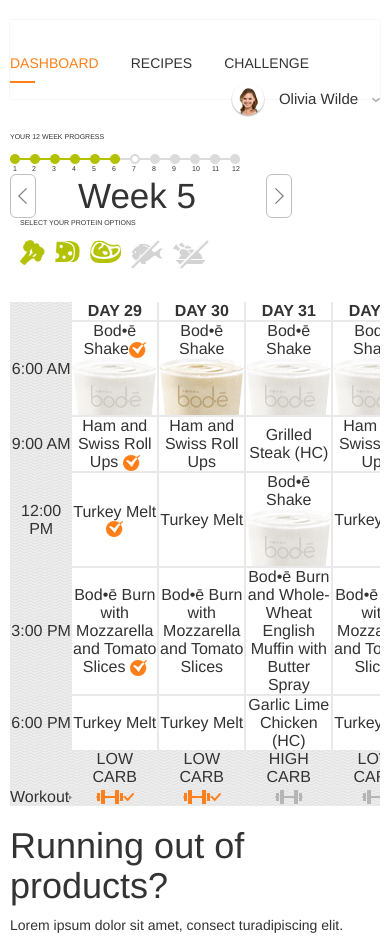
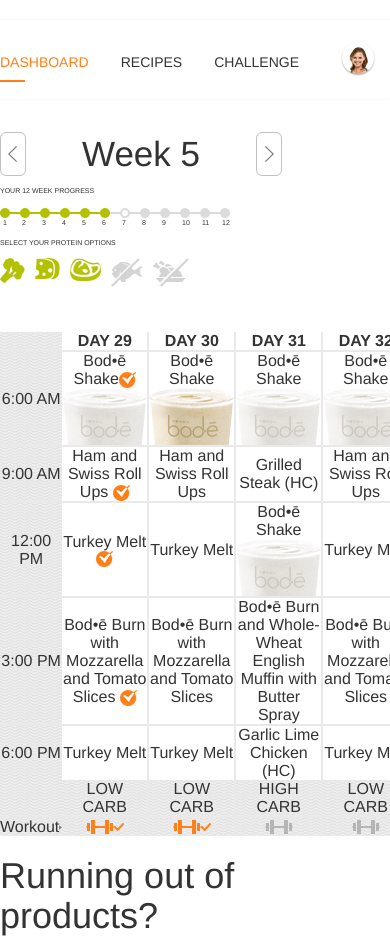
Before and after one commit to CycuMalBackup/supportplz, a website: page index.html in a window 390 px wide. Shown: the top 938 px of the page. Drawn offline with Linux system fonts and the light colour scheme.

Commit message:
some rwd in header and #timetable

```diff
--- a/Gulpfile.js
+++ b/Gulpfile.js
@@ -6,3 +6,6 @@
         .pipe(sass().on('error', sass.logError))
         .pipe(gulp.dest('./styles/css/'));
 });
+gulp.task('watch', function() {
+   gulp.watch('./styles/**.scss', ['styles']);
+});
--- a/index.html
+++ b/index.html
@@ -13,6 +13,7 @@
 
 <body>
 <div class="container">
+    <div class="top-two-sections">
         <header>
             <div class="menu-margin hidden-sm-down"></div>
             <div class="menu-elements">
@@ -30,15 +31,25 @@
             <div class="loggedIn">
                 <img src="./images/headerPhoto.png" alt="photo">
                 <span>Olivia Wilde</span>
-                <img src="./images/headerArrowDown.png" alt="arrow_down">
+                <img class="arrow" src="./images/headerArrowDown.png" alt="arrow_down">
             </div>
             <div class="clearfix"></div>
         </header>
-
-        <main>
         <section id="timetable">
             <div class="row">
-                    <div class="col-sm-4 progressBar">
+                <div class="col-xs-12 col-sm-12  col-sm-push-4 col-md-4 col-md-push-4 col-md-offset-0 week">
+                    <table>
+                        <tr>
+                            <td><img class="js-week-previous" src="./images/prevWeek.png" alt="backwardArrow"></td>
+                            <td>
+                                <div class="week-current js-week-current">Week 7</div>
+                            </td>
+                            <td><img class="js-week-next" src="./images/nextWeek.png" alt="forwardArrow"></td>
+                        </tr>
+                    </table>
+                </div>
+
+                <div class="col-xs-12 col-sm-6 col-md-4 col-md-pull-4 progressBar">
                     <p>YOUR 12 WEEK PROGRESS</p>
                     <div class="bar">
                         <div class="weekItem">
@@ -80,16 +91,7 @@
                     </div>
                     <div class="clearfix"></div>
                 </div>
-                    <div class="col-sm-4 week">
-                        <table>
-                            <tr>
-                                <td><img class="js-week-previous" src="./images/prevWeek.png" alt="backwardArrow"></td>
-                                <td><div class="week-current js-week-current">Week 7</div></td>
-                                <td><img class="js-week-next" src="./images/nextWeek.png" alt="forwardArrow"></td>
-                            </tr>
-                        </table>
-                    </div>
-                    <div class="col-sm-4 foodOptions">
+                <div class="col-xs-12 col-sm-6 col-sm-push-0 col-md-4 foodOptions">
                     <div class="foodOptionsContent">
                         <p>SELECT YOUR PROTEIN OPTIONS</p>
                         <ul>
@@ -101,8 +103,11 @@
                         </ul>
                     </div>
                 </div>
+
             </div>
         </section>
+    </div>
+    <main>
 
         <section id="mealPlan">
             <div class="tablePlaceHolder" style="overflow-x:auto;">
--- a/scripts/getresponse.js
+++ b/scripts/getresponse.js
@@ -13,7 +13,9 @@
         tableHtml += getDietType();
         tableHtml += getWorkoutData();
         tableHtml += "</table>";
+        console.log(tableHtml);
         return tableHtml;
+
     };
 
     var displayTable = function () {
@@ -48,8 +50,8 @@
 
     var getMealsByHour = function (hour, hourId) {
         var mealsByHours = "<td>" + hour + "</td>";
-        for (var index = 0; index < mealPlan.length; index++) {
-            var dayPlan = mealPlan[index],
+        for (var i = 0; i < mealPlan.length; i++) {
+            var dayPlan = mealPlan[i],
                 hourSpecificMeal = dayPlan.meals[hourId];
             if (dayPlan.dietType !== guiltFree) {
                 mealsByHours += getMealHtml(hourSpecificMeal, dayPlan.day === "2");
@@ -172,12 +174,6 @@
         }
     };
     displayTable();
-
-//     var updateTableHeaders = function () {
-// previousWeekButton.onclick =
-//     console.log('dupa');
-//     };
-//     updateTableHeaders();
 };
 
 var mealPlan = [
--- a/styles/styles.scss
+++ b/styles/styles.scss
@@ -11,9 +11,12 @@
 }
 
 .container {
-  max-width: 978px;
   margin: 0 auto;
-  padding: 0px 10px;
+  padding: 0 10px;
+  @media screen and (max-width:768px) {
+    padding-left: 0;
+    padding-right: 0;
+  }
 }
 
 header {
@@ -21,10 +24,16 @@
   padding: 22px 0;
   box-shadow: 0 0 2px 0 $color-table;
   .menu-margin {
-    float: left;
-    margin-left: 150px;
-    width: 1px;
-    height: 1px;
+
+    @media screen and (max-width:575px) {
+      margin-left: 0;
+    }
+    @media screen and (min-width: 575px) {
+      float: left;
+      margin-left: 150px;
+      width: 1px;
+      height: 1px;
+    }
   }
   .menu-elements {
     float: left;
@@ -50,6 +59,15 @@
     img, span {
       padding-left: 10px;
       font-size: 15px;
+    }
+    span, img.arrow {
+      @media screen and (max-width: 641px) {
+        display: none;
+      }
+    }
+
+      @media screen and (max-width: 641px) {
+        float: none;
     }
   }
 }
@@ -92,19 +110,26 @@
         }
       }
     }
+    @media screen and (max-width: 992px) {
+      padding-top: 10px;
+    }
   }
   .week {
     text-align: center;
     table {
-      td{
+      td {
         min-width: 26px;
       }
+    }
+    @media screen and (max-width: 575px) {
+      float: left;
     }
     div.week-current {
       font-size: 35px;
       min-width: 230px;
       padding: 0 42px;
       white-space: nowrap;
+      text-align: center;
     }
     img {
       cursor: pointer;
@@ -116,27 +141,37 @@
   .foodOptions {
     div.foodOptionsContent {
       float: right;
-    }
-    @media (max-width: $small-device-max-width) {
-      div.foodOptionsContent {
-        float: left;
-      }
-    }
-    p {
       font-size: 7px;
       margin: 0 0 12px 0;
       padding-left: $padding-food-options;
-    }
+      @media screen and (max-width: 768px) {
+        float: left;
+        padding: 10px 0 0 0;
+      }
+      @media screen and (min-width:768px) and (max-width: 992px) {
+        padding-top: 10px;
+        float:right;
+      }
+
+     }
+    //@media screen and (min-width:575px) {
+    //  float: right;
+    //  display: block;
+    //}
     ul {
       display: flex;
       list-style-type: none;
       padding: 0;
       margin: 0;
+      :first-child {
+        padding-left: 0;
+      }
       li {
         padding-left: $padding-food-options;
       }
     }
   }
+
 }
 
 #mealPlan {
@@ -156,15 +191,15 @@
   }
   tr:first-child > th,
   tr:first-child > td {
-    border-top: 0px;
+    border-top: 0;
   }
   tr > th:first-child,
   tr > td:first-child {
-    border-right: 0px;
+    border-right: 0;
   }
   tr > th:last-child,
   tr > td:last-child {
-    border-right: 0px;
+    border-right: 0;
     border-left: 2px solid $color-table;
   }
   tr > th:first-child,
@@ -174,10 +209,10 @@
     background: url('../../images/table_background.png') repeat;
   }
   tr:nth-last-child(2) > td {
-    border-top: 0px;
+    border-top: 0;
   }
   tr:nth-last-child(2) > td:first-child {
-    border-right: 0px;
+    border-right: 0;
   }
   // HAX jak nic -.-
   tr > td.selectedYesterday,
```
Also changed, not shown: styles/css/styles.css. Lines whose indentation alone changed are shown as unchanged.
